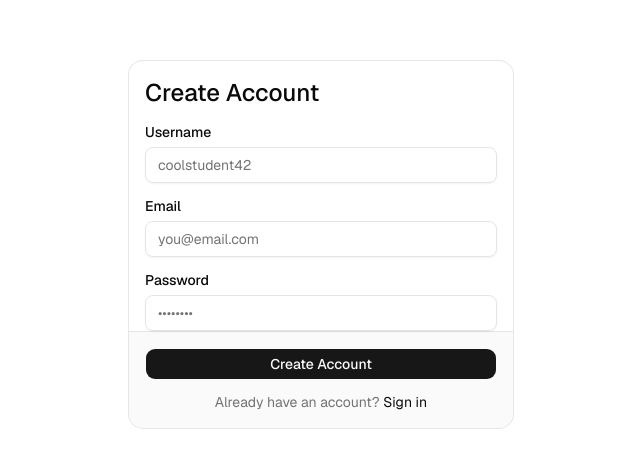
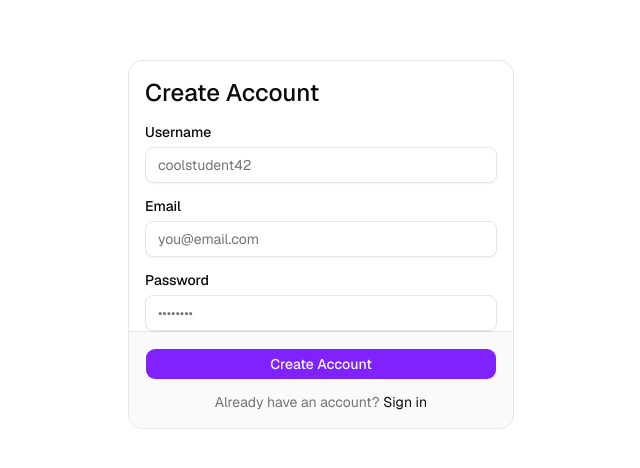
Before and after one commit to 0xKona/uni-verse-app, a Next.js app in the folder packages/web/: page /signup in a window 1280 px wide. Shown: the part 156-624 px from the top of the page, without its empty margins (319-959 px from the left). Built offline with nearby package versions, Linux system fonts and the light colour scheme; no server answers; what aws-amplify would draw is missing.

Commit message:
feat: update design colour pallette

```diff
--- a/packages/web/src/app/globals.css
+++ b/packages/web/src/app/globals.css
@@ -5,76 +5,86 @@
 @custom-variant dark (&:is(.dark *));
 
 :root {
+  --background: oklch(1 0 0);
+  --foreground: oklch(0.145 0 0);
   --card: oklch(1 0 0);
   --card-foreground: oklch(0.145 0 0);
   --popover: oklch(1 0 0);
   --popover-foreground: oklch(0.145 0 0);
-  --primary: oklch(0.205 0 0);
+  --primary: oklch(0.541 0.281 293.009);
   --primary-foreground: oklch(0.985 0 0);
   --secondary: oklch(0.97 0 0);
   --secondary-foreground: oklch(0.205 0 0);
   --muted: oklch(0.97 0 0);
   --muted-foreground: oklch(0.556 0 0);
-  --accent: oklch(0.97 0 0);
-  --accent-foreground: oklch(0.205 0 0);
+  --accent: oklch(0.961 0.015 290);
+  --accent-foreground: oklch(0.3 0.08 290);
   --destructive: oklch(0.577 0.245 27.325);
   --destructive-foreground: oklch(0.985 0 0);
   --border: oklch(0.922 0 0);
   --input: oklch(0.922 0 0);
-  --ring: oklch(0.708 0 0);
+  --ring: oklch(0.541 0.281 293.009);
   --radius: 0.625rem;
-  --chart-1: oklch(0.87 0 0);
-  --chart-2: oklch(0.556 0 0);
-  --chart-3: oklch(0.439 0 0);
-  --chart-4: oklch(0.371 0 0);
-  --chart-5: oklch(0.269 0 0);
+  --chart-1: oklch(0.541 0.281 293.009);
+  --chart-2: oklch(0.63 0.2 310);
+  --chart-3: oklch(0.57 0.19 268);
+  --chart-4: oklch(0.71 0.14 326);
+  --chart-5: oklch(0.42 0.16 285);
   --sidebar: oklch(0.985 0 0);
   --sidebar-foreground: oklch(0.145 0 0);
-  --sidebar-primary: oklch(0.205 0 0);
+  --sidebar-primary: oklch(0.541 0.281 293.009);
   --sidebar-primary-foreground: oklch(0.985 0 0);
-  --sidebar-accent: oklch(0.97 0 0);
-  --sidebar-accent-foreground: oklch(0.205 0 0);
+  --sidebar-accent: oklch(0.961 0.015 290);
+  --sidebar-accent-foreground: oklch(0.3 0.08 290);
   --sidebar-border: oklch(0.922 0 0);
-  --sidebar-ring: oklch(0.708 0 0);
+  --sidebar-ring: oklch(0.541 0.281 293.009);
   --font-sans: ui-sans-serif, system-ui, sans-serif;
   --font-mono: ui-monospace, monospace;
-  --background: oklch(1 0 0);
-  --foreground: oklch(0.145 0 0);
+  --brand-grad-from: oklch(0.541 0.281 293.009);
+  --brand-grad-to: oklch(0.62 0.22 326);
+  --brand-glow: oklch(0.541 0.281 293.009 / 0.28);
+  --cosmic-glow-1: oklch(0.541 0.281 293.009 / 0.12);
+  --cosmic-glow-2: oklch(0.62 0.22 326 / 0.1);
 }
 
 .dark {
-  --background: oklch(0.145 0 0);
+  --background: oklch(0.13 0.016 285);
   --foreground: oklch(0.985 0 0);
-  --card: oklch(0.205 0 0);
+  --card: oklch(0.2 0.02 285);
   --card-foreground: oklch(0.985 0 0);
-  --popover: oklch(0.205 0 0);
+  --popover: oklch(0.2 0.02 285);
   --popover-foreground: oklch(0.985 0 0);
-  --primary: oklch(0.922 0 0);
-  --primary-foreground: oklch(0.205 0 0);
-  --secondary: oklch(0.269 0 0);
+  --primary: oklch(0.718 0.202 291.437);
+  --primary-foreground: oklch(0.251 0.091 291.489);
+  --secondary: oklch(0.27 0.02 285);
   --secondary-foreground: oklch(0.985 0 0);
-  --muted: oklch(0.269 0 0);
-  --muted-foreground: oklch(0.708 0 0);
-  --accent: oklch(0.269 0 0);
+  --muted: oklch(0.26 0.018 285);
+  --muted-foreground: oklch(0.75 0.01 285);
+  --accent: oklch(0.3 0.045 295);
   --accent-foreground: oklch(0.985 0 0);
   --destructive: oklch(0.704 0.191 22.216);
   --destructive-foreground: oklch(0.985 0 0);
-  --border: oklch(1 0 0 / 10%);
+  --border: oklch(0.33 0.02 285);
   --input: oklch(1 0 0 / 15%);
-  --ring: oklch(0.556 0 0);
-  --chart-1: oklch(0.87 0 0);
-  --chart-2: oklch(0.556 0 0);
-  --chart-3: oklch(0.439 0 0);
-  --chart-4: oklch(0.371 0 0);
-  --chart-5: oklch(0.269 0 0);
-  --sidebar: oklch(0.205 0 0);
+  --ring: oklch(0.718 0.202 291.437);
+  --chart-1: oklch(0.718 0.202 291.437);
+  --chart-2: oklch(0.65 0.18 310);
+  --chart-3: oklch(0.62 0.17 268);
+  --chart-4: oklch(0.76 0.13 326);
+  --chart-5: oklch(0.5 0.16 285);
+  --sidebar: oklch(0.16 0.018 285);
   --sidebar-foreground: oklch(0.985 0 0);
-  --sidebar-primary: oklch(0.488 0.243 264.376);
-  --sidebar-primary-foreground: oklch(0.985 0 0);
-  --sidebar-accent: oklch(0.269 0 0);
+  --sidebar-primary: oklch(0.718 0.202 291.437);
+  --sidebar-primary-foreground: oklch(0.251 0.091 291.489);
+  --sidebar-accent: oklch(0.3 0.045 295);
   --sidebar-accent-foreground: oklch(0.985 0 0);
-  --sidebar-border: oklch(1 0 0 / 10%);
-  --sidebar-ring: oklch(0.556 0 0);
+  --sidebar-border: oklch(0.28 0.02 285);
+  --sidebar-ring: oklch(0.718 0.202 291.437);
+  --brand-grad-from: oklch(0.718 0.202 291.437);
+  --brand-grad-to: oklch(0.66 0.2 326);
+  --brand-glow: oklch(0.718 0.202 291.437 / 0.35);
+  --cosmic-glow-1: oklch(0.718 0.202 291.437 / 0.18);
+  --cosmic-glow-2: oklch(0.66 0.2 326 / 0.12);
 }
 
 @theme inline {
@@ -112,24 +122,67 @@
   --color-sidebar-ring: var(--sidebar-ring);
   --font-sans: var(--font-sans);
   --font-mono: var(--font-mono);
+  --font-heading: var(--font-display, var(--font-sans));
   --radius-sm: calc(var(--radius) - 4px);
   --radius-md: calc(var(--radius) - 2px);
   --radius-lg: var(--radius);
   --radius-xl: calc(var(--radius) + 4px);
-  --font-heading: var(--font-sans);
   --radius-2xl: calc(var(--radius) * 1.8);
   --radius-3xl: calc(var(--radius) * 2.2);
   --radius-4xl: calc(var(--radius) * 2.6);
+}
+
+@utility bg-brand-gradient {
+  background-image: linear-gradient(
+    135deg,
+    var(--brand-grad-from),
+    var(--brand-grad-to)
+  );
+}
+
+@utility text-brand-gradient {
+  background-image: linear-gradient(
+    135deg,
+    var(--brand-grad-from),
+    var(--brand-grad-to)
+  );
+  -webkit-background-clip: text;
+  background-clip: text;
+  color: transparent;
+}
+
+@utility glow-brand {
+  box-shadow: 0 0 28px var(--brand-glow);
+}
+
+@utility bg-cosmic {
+  background-color: var(--background);
+  background-image:
+    radial-gradient(
+      ellipse 70% 45% at 30% -10%,
+      var(--cosmic-glow-1),
+      transparent 60%
+    ),
+    radial-gradient(
+      ellipse 50% 40% at 95% 5%,
+      var(--cosmic-glow-2),
+      transparent 60%
+    );
 }
 
 @layer base {
   * {
     @apply border-border outline-ring/50;
   }
+  html {
+    @apply scroll-smooth;
+  }
   body {
     @apply font-sans bg-background text-foreground;
+    font-feature-settings: "cv11", "ss01";
   }
-  html {
-    @apply font-sans;
+  ::selection {
+    background-color: var(--brand-grad-from);
+    color: oklch(0.985 0 0);
   }
 }
```
Also changed, not shown: 1 other file (tests, documents, lock files or other folders).
